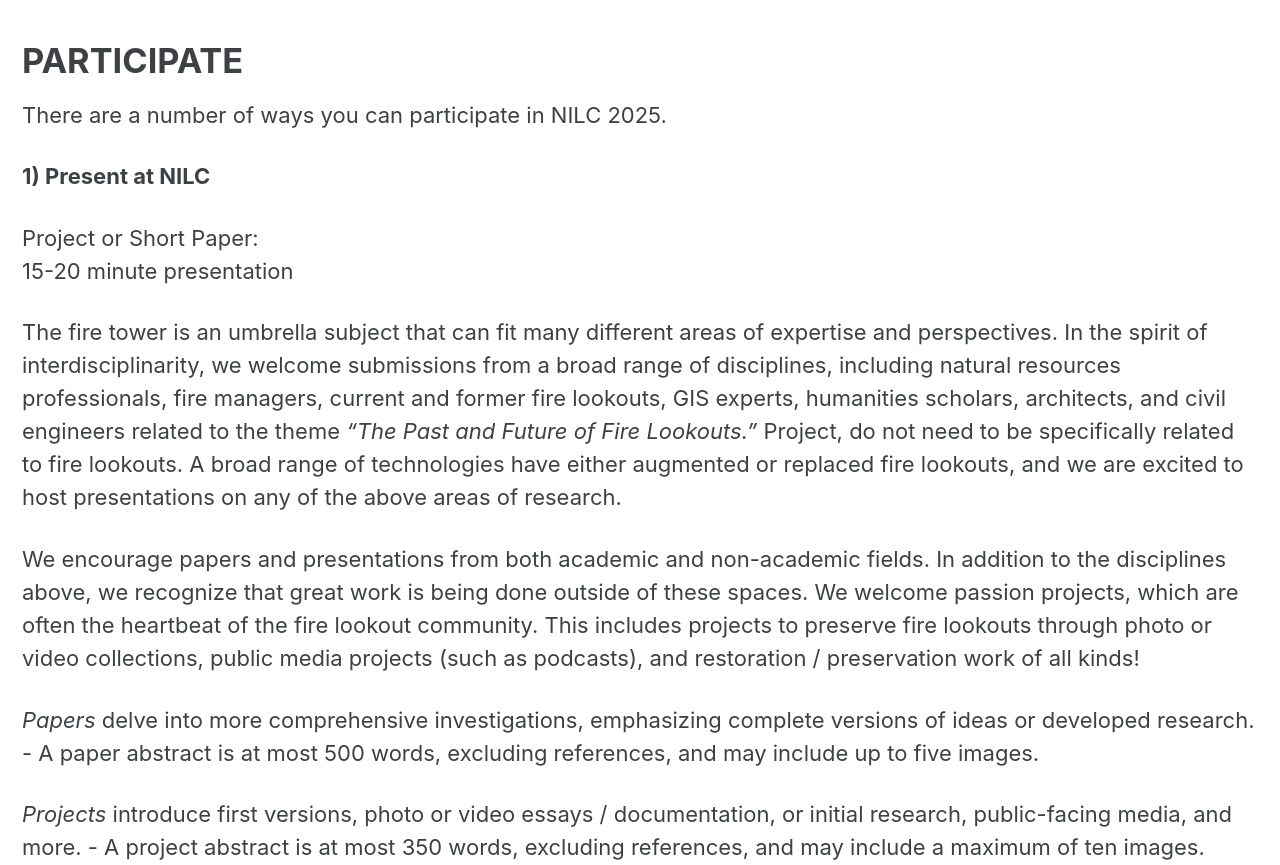
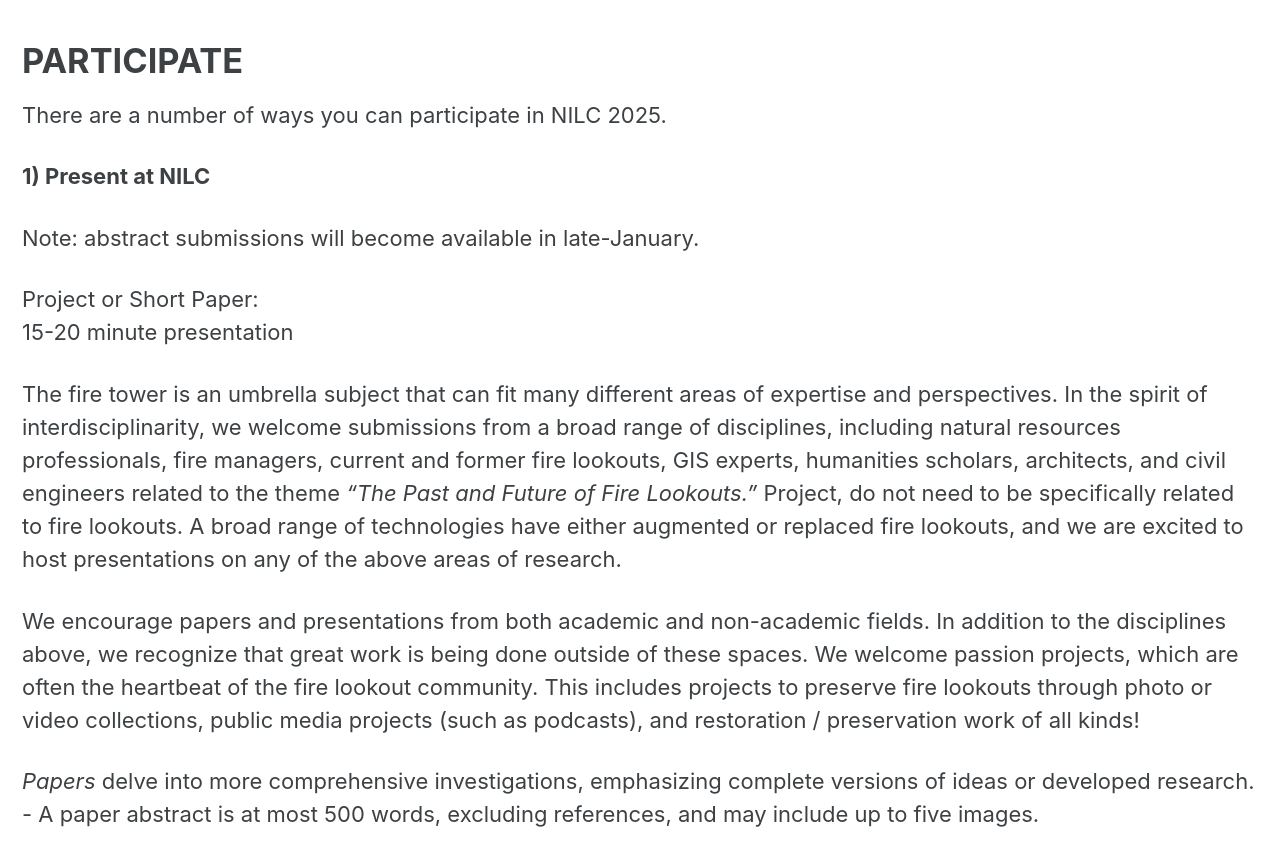
Before and after one commit to lookoutconference/lookoutconference.github.io, a Jekyll site: the page built from pages/participate.md, in a window 1280 px wide and 900 px high, scrolled down 348 px, cut to the strip 35-900 px from the top of the window. Built offline with Jekyll 4.4.1, drawn with Linux system fonts in a browser that asks for light colours; cached includes are drawn as plain includes; our own code applies the rules of GitHub Pages for plain Markdown files.

Commit message:
Update participate.md

```diff
--- a/pages/participate.md
+++ b/pages/participate.md
@@ -18,6 +18,8 @@
 There are a number of ways you can participate in NILC 2025\.
 
 **1\) Present at NILC**
+
+Note: abstract submissions will become available in late-January.
 
 Project or Short Paper:
 15-20 minute presentation
```
